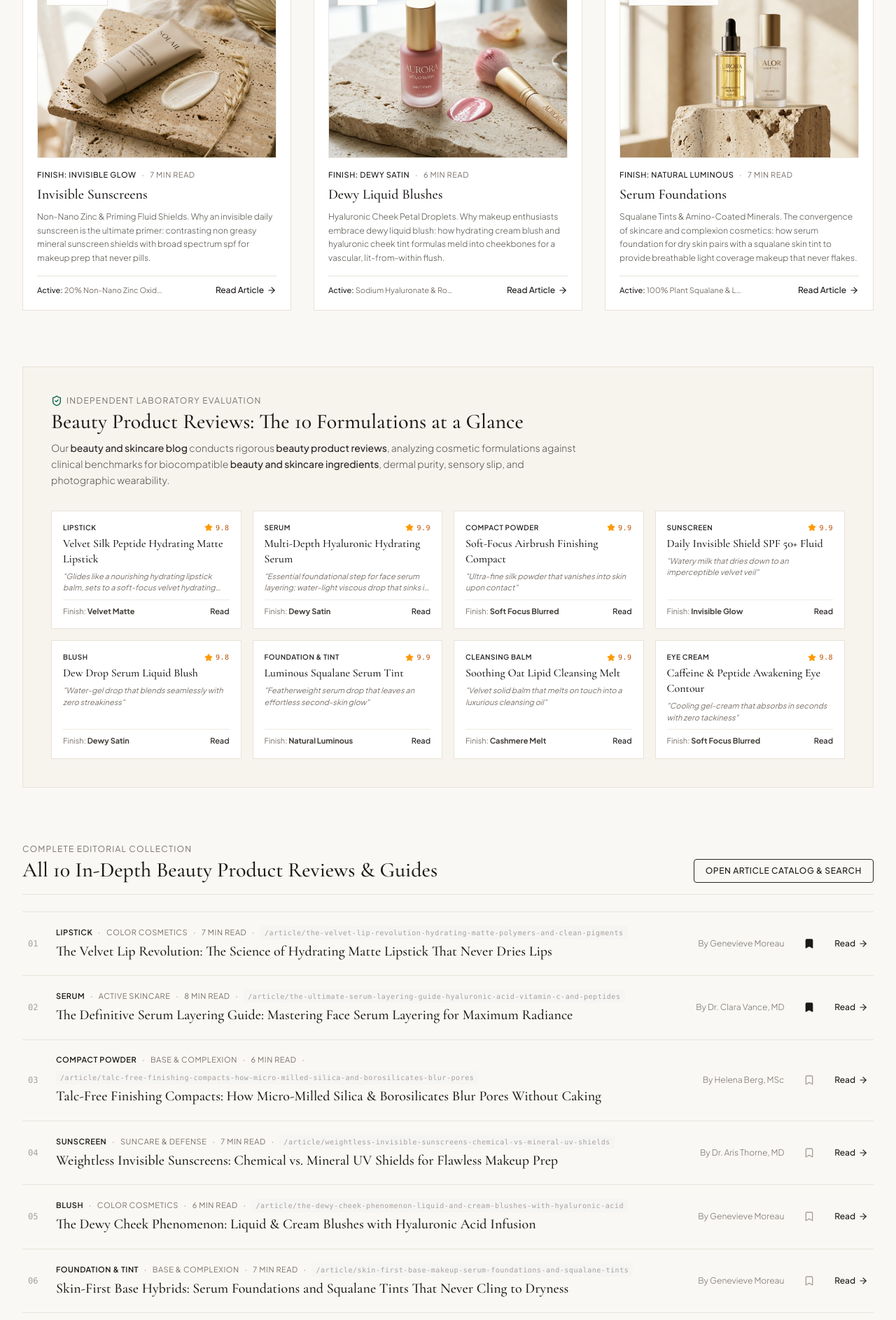
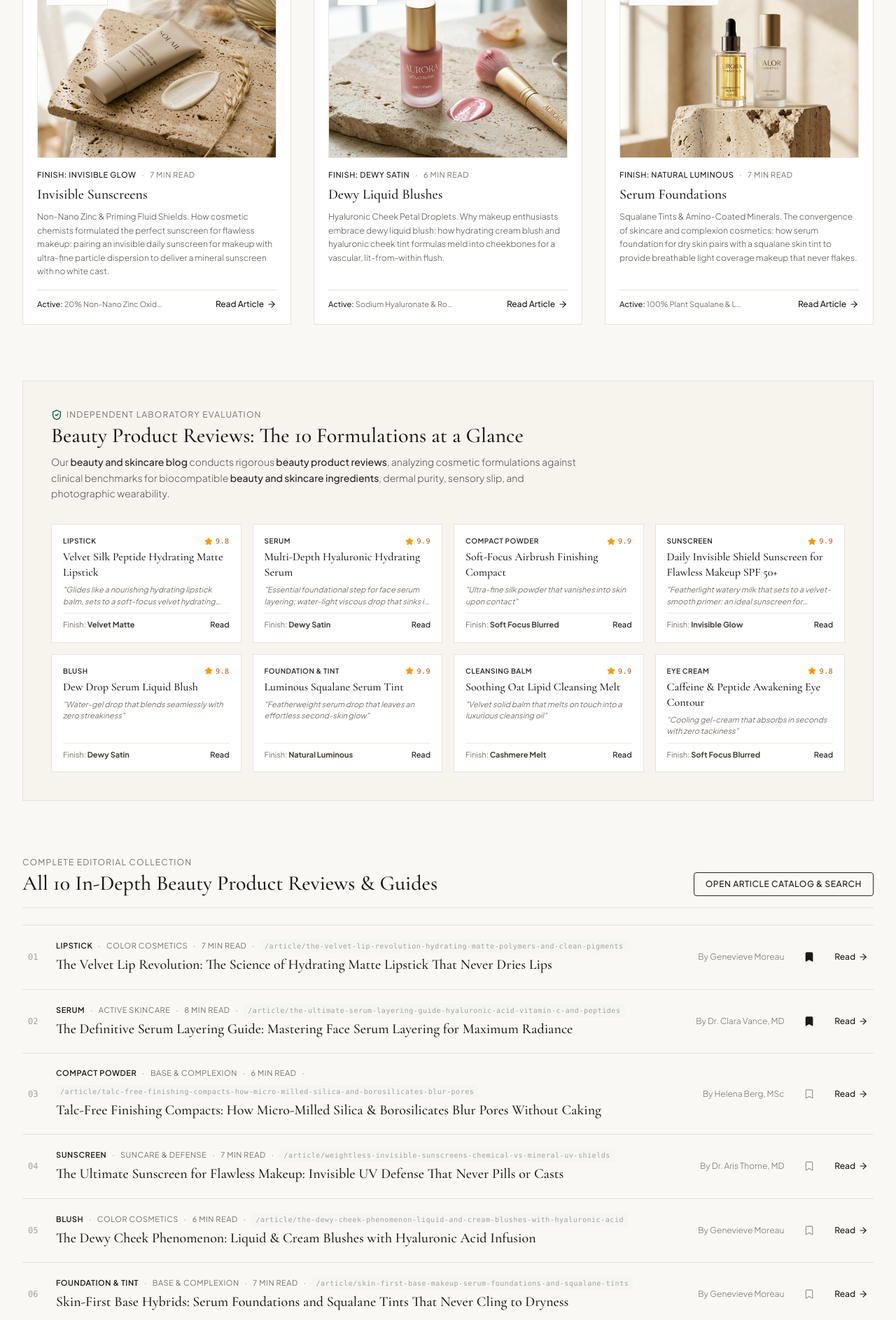
Before and after one commit to akankshasahu07/Beautyverse, a React (Vite) app: page / in a window 1280 px wide. Shown: the part 1853-3740 px from the top of the page at 70% size. Built offline with nearby package versions, Linux system fonts and the light colour scheme.

Commit message:
feat: update sunscreen article copy and SEO metadata
Refine article title, dek, and SEO keywords to better align with user search intent for makeup-compatible sunscreens and white-cast prevention.

```diff
--- a/src/data/articles.ts
+++ b/src/data/articles.ts
@@ -290,8 +290,8 @@ export const BEAUTY_ARTICLES: BeautyArticle[] = [
   {
     id: 'invisible-fluid-sunscreens-makeup-prep',
     slug: 'weightless-invisible-sunscreens-chemical-vs-mineral-uv-shields',
-    title: 'Weightless Invisible Sunscreens: Chemical vs. Mineral UV Shields for Flawless Makeup Prep',
-    dek: 'Why an invisible daily sunscreen is the ultimate primer: contrasting non greasy mineral sunscreen shields with broad spectrum spf for makeup prep that never pills.',
+    title: 'The Ultimate Sunscreen for Flawless Makeup: Invisible UV Defense That Never Pills or Casts',
+    dek: 'How cosmetic chemists formulated the perfect sunscreen for flawless makeup: pairing an invisible daily sunscreen for makeup with ultra-fine particle dispersion to deliver a mineral sunscreen with no white cast.',
     productType: 'Sunscreen',
     category: 'Suncare & Defense',
     publishDate: 'Autumn 2026',
@@ -305,11 +305,11 @@ export const BEAUTY_ARTICLES: BeautyArticle[] = [
     heroImage: '/src/assets/images/article_sunscreen_minimal_1791560512517.jpg',
     imageAlt: 'Matte neutral sunscreen tube with smooth cream swatch on warm stone slab in soft sunlight',
     imageCaption: 'Fig. 4 — Modern fluid sunscreens form a flexible photoprotective mesh that grips makeup without pilling or flashback.',
-    leadPullQuote: 'If your sunscreen makes your makeup slide off by noon, you will stop wearing it. The greatest innovation in suncare is not just UV filters—it is cosmetic elegance and wearability.',
+    leadPullQuote: 'If your UV shield causes foundation to slide, pill, or turn chalky by noon, wearability fails. Modern photodermatology has finally engineered the ideal sunscreen for flawless makeup with zero residue.',
     keyTakeaways: [
-      'Applying an invisible daily sunscreen requires a volatile carrier system that sets to a dry-touch lattice within three minutes.',
-      'A broad spectrum spf for makeup prep must eliminate heavy emulsifiers so liquid foundations bond without separating.',
-      'Surface-coated non greasy mineral sunscreen filters provide physical photoprotection without pore clogging or chalky flashback.'
+      'Formulating a true sunscreen for flawless makeup requires volatile lipid carriers that evaporate cleanly, leaving an ultra-thin photoprotective lattice.',
+      'Choosing a compatible sunscreen for makeup prep eliminates the heavy emulsifiers and film-formers that traditionally cause liquid foundations to slide or separate.',
+      'Surface-treated zinc micro-dispersions now guarantee a sunscreen with no white cast across all Fitzpatrick skin phototypes without photographic flashback.'
     ],
     targetSkinConcerns: ['Photoaging & Dark Spots', 'Sunscreen White Cast', 'Makeup Sliding & Pilling', 'Stinging Eyes'],
     heroIngredients: [
@@ -319,41 +319,41 @@ export const BEAUTY_ARTICLES: BeautyArticle[] = [
     ],
     sections: [
       {
-        heading: 'The Daily Dilemma: Formulating an Invisible Daily Sunscreen Without Residue',
+        heading: 'The Science of Engineering a Sunscreen for Flawless Makeup',
         paragraphs: [
-          'For decades, beauty lovers faced an impossible trade-off: wear heavy sunscreen that leaves an oily sheen and disrupts foundation, or skimp on SPF and suffer irreversible photo-damage and accelerated collagen breakdown.',
-          'The breakthrough in formulating an invisible daily sunscreen came from volatile plant alkanes and hemisqualane. Instead of suffocating the skin in thick grease, these carriers evaporate after application, leaving pure UV filters bonded in a weightless, breathable mesh.'
+          'For decades, beauty lovers faced an impossible cosmetic compromise: wear a heavy, chalky UV shield that ruins foundation texture, or skip SPF entirely and suffer irreversible solar photo-damage. Creating a modern sunscreen for flawless makeup required dismantling traditional suncare chemistry from the ground up.',
+          'Instead of loading formulas with greasy petrolatum bases or unyielding waxes, cosmetic chemists now formulate the premier sunscreen for makeup using volatile hemisqualane and plant alkanes. These light carriers evaporate rapidly upon application, leaving UV filters suspended in an imperceptible, breathable web that grips complexion products like a high-performance primer.'
         ],
         callout: {
           label: 'Photobiology Reality',
-          quoteOrText: 'UVA rays penetrate window glass and cloud cover every day of the year, breaking down deep dermal elastin without causing sunburn.',
+          quoteOrText: 'A daily sunscreen for flawless makeup must withstand cellular micro-movements. Modern polymer networks flex with facial expressions so makeup stays anchored without creasing.',
           clinicalReference: 'British Journal of Dermatology'
         }
       },
       {
-        heading: 'Non Greasy Mineral Sunscreen vs. Chemical Filters Under High Magnification',
+        heading: 'The Breakthrough in Formulating a Sunscreen with No White Cast on All Skin Tones',
         paragraphs: [
-          'When evaluating non greasy mineral sunscreen technologies, particle dispersion is everything. Traditional zinc oxide leaves a thick white film because agglomerated particles reflect visible light.',
-          'Modern non greasy mineral sunscreen formulas coat sub-micron zinc particles in amino acids or jojoba esters, allowing visible light to pass freely through while completely deflecting invisible ultraviolet rays.'
+          'Traditional physical filters earned a notorious reputation for leaving an ashy, purplish tint on medium to deep skin tones. Achieving an authentic sunscreen with no white cast required revolutionizing mineral particle physics.',
+          'By coating sub-micron non-nano zinc oxide in biomimetic amino acids and jojoba esters, formulators prevent particle agglomeration. This allows visible light wavelengths to pass freely through the film without reflection, producing a truly translucent sunscreen with no white cast while deflecting harmful UVA and UVB radiation.'
         ]
       },
       {
-        heading: 'Seamless Layering: Applying Broad Spectrum SPF for Makeup Longevity',
+        heading: 'Application Protocol: Layering Sunscreen for Makeup Longevity and Grip',
         paragraphs: [
-          'To ensure your broad spectrum spf for makeup application does not roll into pills, respect the 3-minute setting window. After applying your 1/4 teaspoon across the face and neck, refrain from immediately buffing in base makeup.',
-          'Once the photoprotective lattice has bonded with the stratum corneum, liquid foundation, tint, or compact powder can be layered on top with zero formula disruption.'
+          'To maximize the benefits of your sunscreen for makeup application, observing the three-minute setting rule is essential. Dispense 1/4 teaspoon across the face, neck, and ears, massaging in sweeping upward strokes.',
+          'Allow the formula three full minutes to set before introducing tinted moisturizers, liquid foundations, or powders. This setting window allows your sunscreen for flawless makeup to establish its cohesive protective lattice, guaranteeing foundation glides on evenly with zero pilling, flaking, or mid-day breakdown.'
         ]
       }
     ],
-    dermatologistPerspective: 'Ninety percent of visible premature skin aging is caused by chronic daylight exposure. Find a sunscreen texture you adore and wear it every single morning—rain, shine, or indoors near windows.',
+    dermatologistPerspective: 'Ninety percent of premature skin aging stems from daylight exposure. Finding an elegant sunscreen for flawless makeup—particularly a lightweight sunscreen for makeup that functions as a sunscreen with no white cast—is the single most impactful anti-aging step you can take.',
     routineStep: 'SPF Photoprotection',
     productFormulations: [
       {
-        title: 'Daily Invisible Shield SPF 50+ Fluid',
+        title: 'Daily Invisible Shield Sunscreen for Flawless Makeup SPF 50+',
         productType: 'Sunscreen',
         formulationType: 'Featherlight Matte Fluid',
         keyActives: 'Non-Nano Zinc Oxide + Ectoin + Green Tea Polyphenols',
-        textureNote: 'Watery milk that dries down to an imperceptible velvet veil',
+        textureNote: 'Featherlight watery milk that sets to a velvet-smooth primer; an ideal sunscreen for makeup with no white cast',
         finish: 'Invisible Glow',
         idealSkinType: 'All skin types, especially sensitive and makeup-wearers',
         ratingScore: 9.9
@@ -363,19 +363,20 @@ export const BEAUTY_ARTICLES: BeautyArticle[] = [
         productType: 'Sunscreen',
         formulationType: 'Moisturizer & SPF 2-in-1 Cream',
         keyActives: 'Broad-Spectrum Filters + Hyaluronic Acid + Squalane',
-        textureNote: 'Cushioning dewy cream that preps dry skin for makeup',
+        textureNote: 'Cushioning dewy fluid engineered as a nourishing daily sunscreen for makeup lovers',
         finish: 'Dewy Satin',
         idealSkinType: 'Dry, mature, and normal skin',
         ratingScore: 9.6
       }
     ],
     faqs: [
-      { question: 'Why is an invisible daily sunscreen better than relying on foundation with SPF?', answer: 'You would have to apply seven to ten times the standard amount of foundation to achieve labeled protection, resulting in an unwearable mask. An invisible daily sunscreen ensures full clinical protection without heaviness.' },
-      { question: 'Can a non greasy mineral sunscreen work on dark skin without a white cast?', answer: 'Yes. Modern surface-coated, non-nano zinc formulas suspend particles so finely that they transmit all visible light frequencies, eliminating the ashy cast entirely.' }
+      { question: 'Why is a dedicated sunscreen for flawless makeup better than SPF inside foundation?', answer: 'To achieve the SPF rating on a foundation bottle, you would need to apply seven to ten times the standard amount of makeup, creating an unnatural, cakey mask. A dedicated sunscreen for flawless makeup delivers certified medical protection with an invisible weightless finish.' },
+      { question: 'How do I choose the best sunscreen for makeup that will not pill?', answer: 'The best sunscreen for makeup features lightweight volatile carriers rather than heavy dimethicones or sticky emollients. Give the sunscreen three minutes to bond before buffing in your base makeup to prevent rolling and pilling.' },
+      { question: 'Can mineral UV filters truly deliver a sunscreen with no white cast on deep skin?', answer: 'Yes. By utilizing surface-treated, non-agglomerated zinc oxide suspended in ester matrices, modern formulations produce an authentic sunscreen with no white cast that melts invisibly into all skin tones without photographic flashback.' }
     ],
     contraindications: ['Skipping sunscreen on cloudy days or when sitting indoors near glass windows'],
     initialComments: [
-      { id: 'c-spf-1', author: 'Nadia Al-Mansoor', skinType: 'Fitzpatrick Type IV', date: 'Yesterday', content: 'Zero white cast, zero greasy film, and my foundation actually looks smoother over it. This is everything sunscreen should be.', likes: 35 }
+      { id: 'c-spf-1', author: 'Nadia Al-Mansoor', skinType: 'Fitzpatrick Type IV', date: 'Yesterday', content: 'Zero white cast, zero greasy film, and my foundation actually looks smoother over it. Finding a genuine sunscreen with no white cast that doubles as the ultimate sunscreen for flawless makeup changed my routine completely.', likes: 35 }
     ],
     seoKeywords: STEP_2_KEYWORD_MAP['invisible-fluid-sunscreens-makeup-prep']
   },
--- a/src/data/keywordMap.ts
+++ b/src/data/keywordMap.ts
@@ -123,17 +123,17 @@ export const STEP_2_KEYWORD_MAP: Record<string, PageKeywordMapping> = {
   'invisible-fluid-sunscreens-makeup-prep': {
     pageId: 'invisible-fluid-sunscreens-makeup-prep',
     pageUrl: '/article/weightless-invisible-sunscreens-chemical-vs-mineral-uv-shields',
-    pageName: 'Sunscreen Editorial Investigation',
-    mainKeyword: 'invisible daily sunscreen',
-    relatedKeyword1: 'broad spectrum spf for makeup',
-    relatedKeyword2: 'non greasy mineral sunscreen',
-    seoTitle: 'Invisible Daily Sunscreen for Makeup: Broad-Spectrum SPF & Non-Greasy Minerals | ÉLIXIR & DERMA',
-    metaDescription: 'Find the ultimate invisible daily sunscreen for seamless makeup prep. Compare non greasy mineral sunscreen filters with broad spectrum spf for makeup longevity.',
-    primaryHeadingH1: 'Weightless Invisible Sunscreens: Chemical vs. Mineral UV Shields for Flawless Makeup Prep',
+    pageName: 'Sunscreen for Flawless Makeup Guide',
+    mainKeyword: 'sunscreen for flawless makeup',
+    relatedKeyword1: 'sunscreen for makeup',
+    relatedKeyword2: 'sunscreen with no white cast',
+    seoTitle: 'Sunscreen for Flawless Makeup: Priming SPF & Sunscreen with No White Cast | ÉLIXIR & DERMA',
+    metaDescription: 'Discover the ultimate sunscreen for flawless makeup. Compare weightless formulas, find the best sunscreen for makeup wearers, and enjoy sunscreen with no white cast.',
+    primaryHeadingH1: 'The Ultimate Sunscreen for Flawless Makeup: Invisible UV Defense That Never Pills or Casts',
     sectionHeadingsH2: [
-      'The Daily Dilemma: Formulating an Invisible Daily Sunscreen Without Residue',
-      'Non Greasy Mineral Sunscreen vs. Chemical Filters Under High Magnification',
-      'Seamless Layering: Applying Broad Spectrum SPF for Makeup Longevity'
+      'The Science of Engineering a Sunscreen for Flawless Makeup',
+      'The Breakthrough in Formulating a Sunscreen with No White Cast on All Skin Tones',
+      'Application Protocol: Layering Sunscreen for Makeup Longevity and Grip'
     ],
     searchIntent: 'Commercial Investigation',
     productCategory: 'Sunscreen'
```
